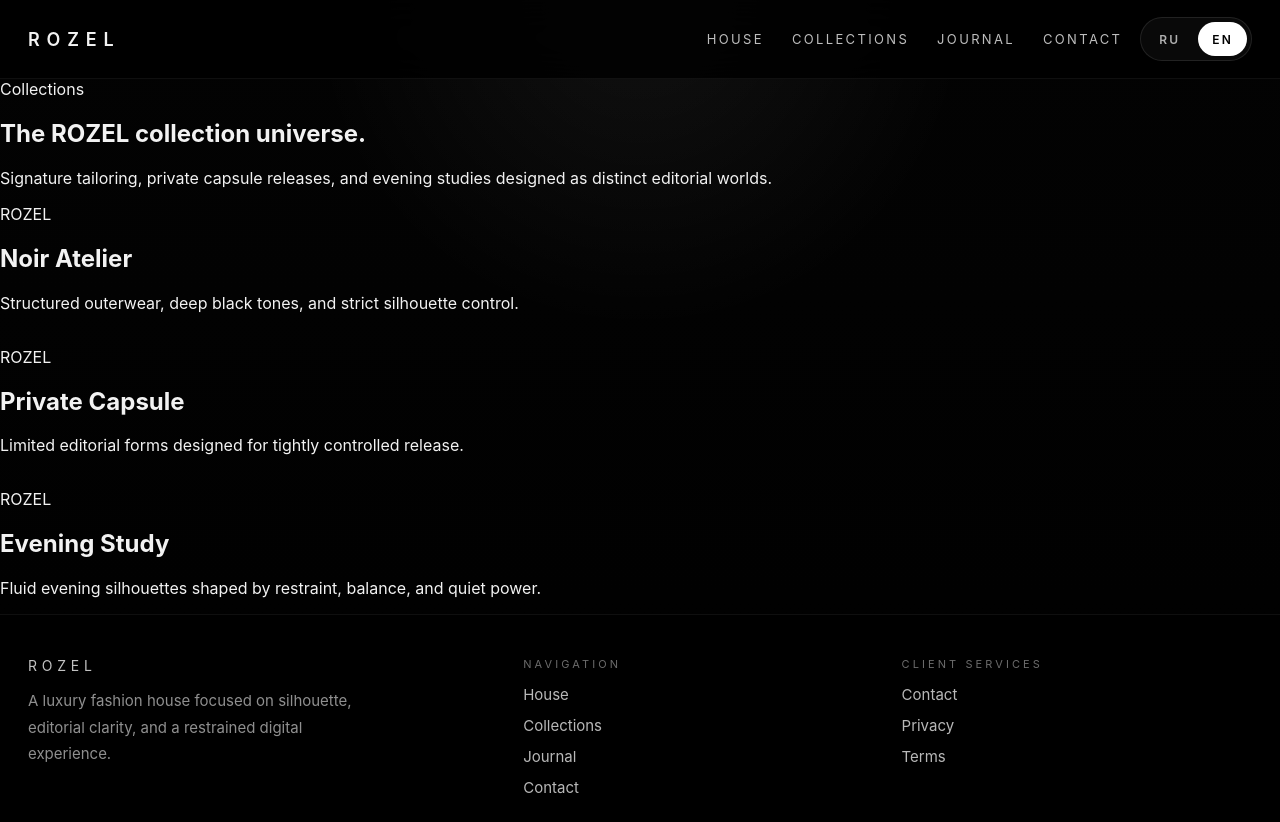
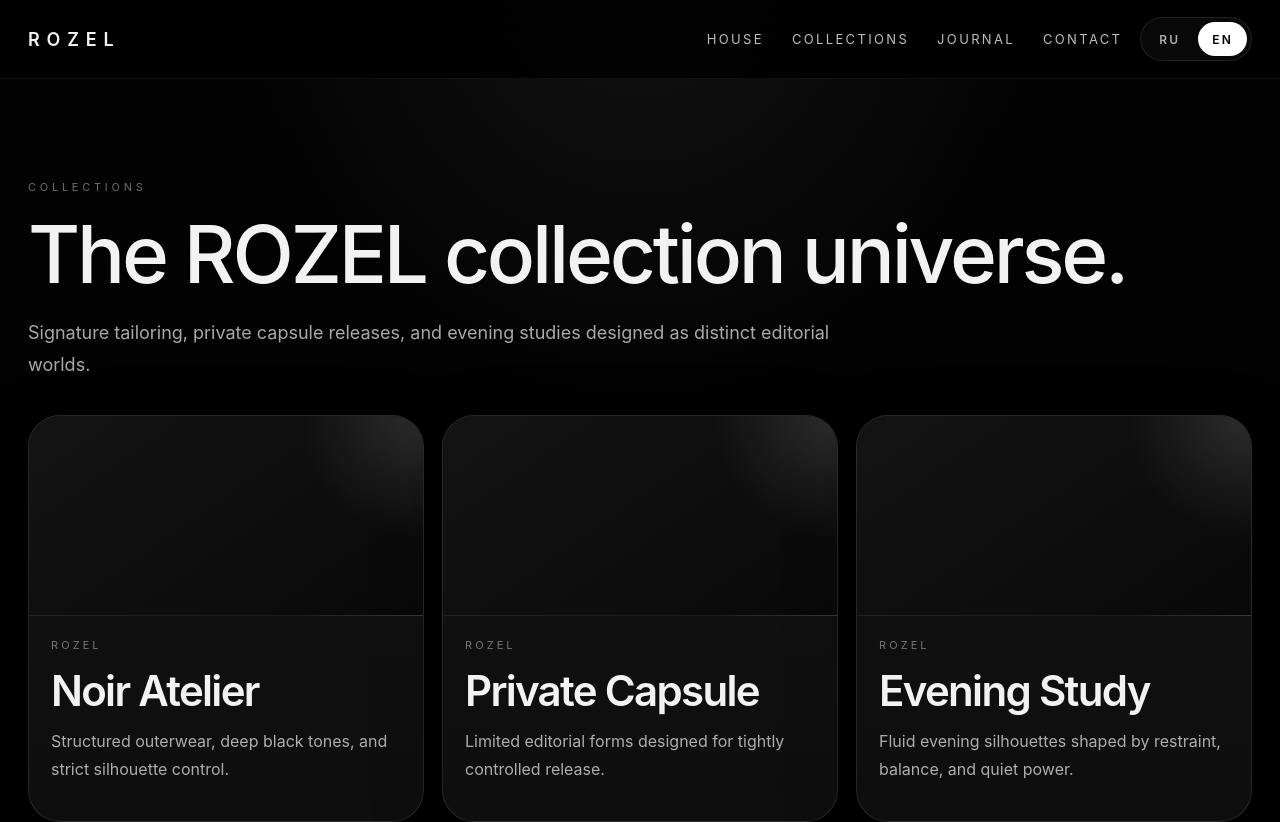
Before and after one commit to mtronda21vekby-stack/rozelshop.com, a Next.js app in the folder apps/web/: page /en/collections in a window 1280 px wide. Shown: the top 822 px of the page. Built offline with nearby package versions, Linux system fonts and the light colour scheme.

Commit message:
Update page.tsx

```diff
--- a/apps/web/src/app/en/collections/page.tsx
+++ b/apps/web/src/app/en/collections/page.tsx
@@ -4,33 +4,21 @@ export default function EnglishCollectionsPage() {
   const siteData = getSiteContent('en');
 
   return (
-    <section className="bg-black text-white">
-      <div className="mx-auto max-w-7xl px-6 py-20">
-        <div className="max-w-3xl">
-          <div className="text-xs uppercase tracking-[0.34em] text-white/42">
-            {siteData.collectionsPage.eyebrow}
-          </div>
-          <h1 className="mt-4 text-4xl font-medium md:text-6xl">
-            {siteData.collectionsPage.title}
-          </h1>
-          <p className="mt-6 text-base leading-7 text-white/62 md:text-lg">
-            {siteData.collectionsPage.description}
-          </p>
-        </div>
+    <section className="page-section">
+      <div className="container">
+        <div className="eyebrow">{siteData.collectionsPage.eyebrow}</div>
+        <h1 className="page-title">{siteData.collectionsPage.title}</h1>
+        <p className="page-text">{siteData.collectionsPage.description}</p>
 
-        <div className="mt-14 grid gap-6 md:grid-cols-3">
+        <div className="grid grid--3" style={{ marginTop: 34 }}>
           {siteData.collections.map((item) => (
-            <article
-              key={item.slug}
-              className="rounded-[2rem] border border-white/10 bg-white/[0.02] p-6"
-            >
-              <div className="text-xs uppercase tracking-[0.28em] text-white/40">
-                ROZEL
+            <article key={item.slug} className="card">
+              <div className="card__media" />
+              <div className="card__body">
+                <div className="card__label">ROZEL</div>
+                <h2 className="card__title">{item.title}</h2>
+                <p className="card__text">{item.description}</p>
               </div>
-              <h2 className="mt-5 text-2xl font-medium">{item.title}</h2>
-              <p className="mt-4 text-sm leading-7 text-white/62">
-                {item.description}
-              </p>
             </article>
           ))}
         </div>
```
